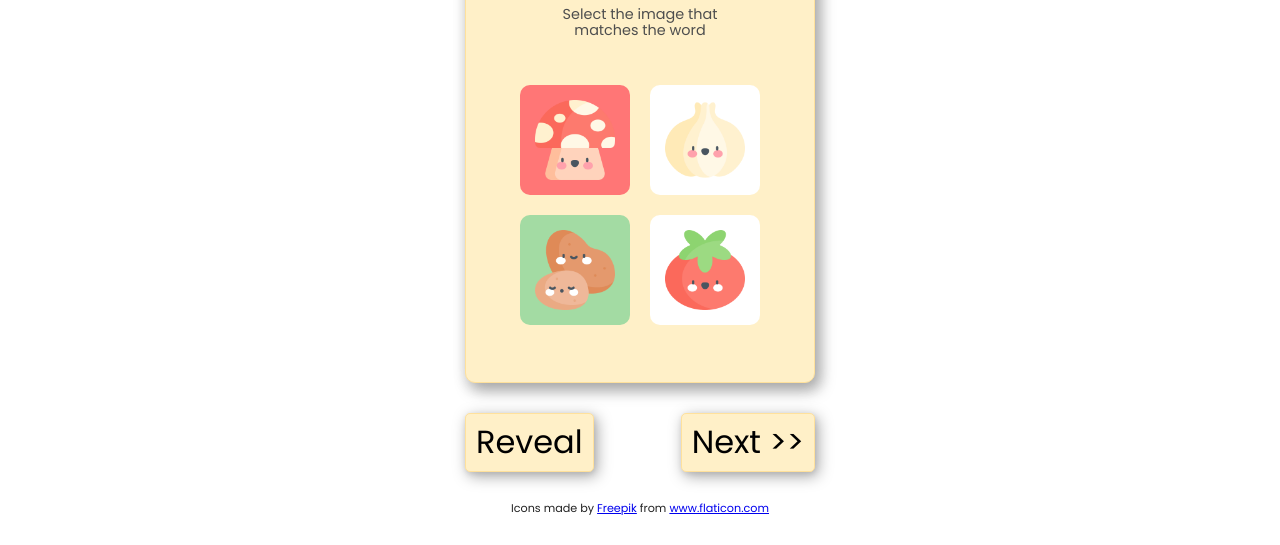
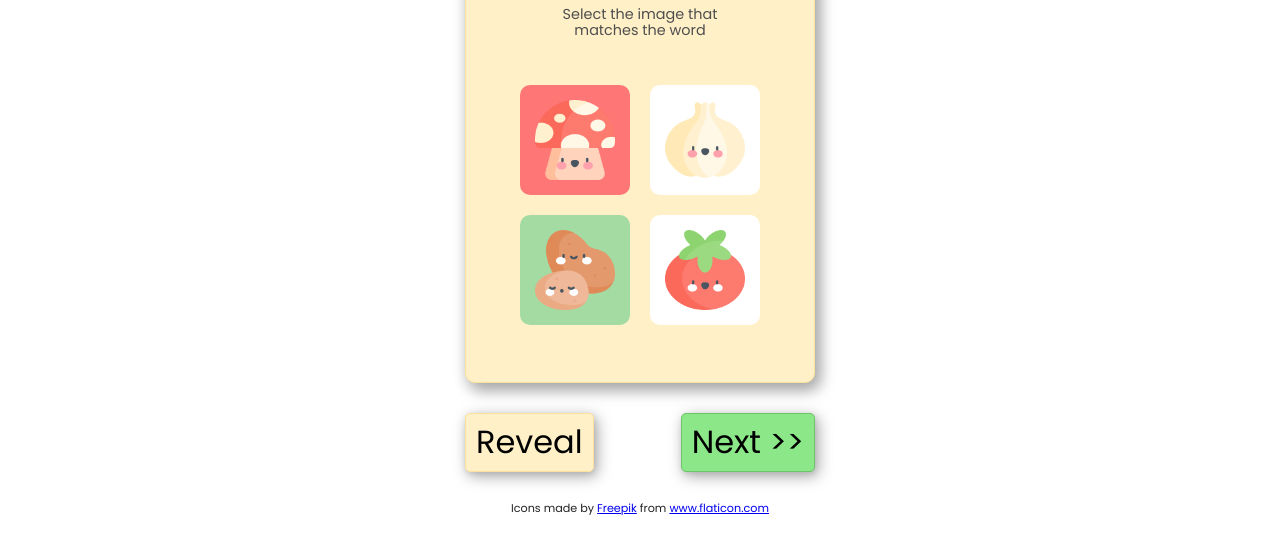
Before and after one commit to Salv4d/flashcard-app, a plain HTML site: page index.html in a window 1280 px wide. Both pictures are taken after a click on the picture 575 px from the left and 447 px from the top of the page. Shown: the part 307-852 px from the top of the page. Drawn offline with Linux system fonts and the light colour scheme.

Commit message:
change color of next button to stand out it

```diff
--- a/style.css
+++ b/style.css
@@ -10,6 +10,7 @@ body {
   align-items: center;
   justify-content: center;
   flex-direction: column;
+  transition: 500ms;
 }
 
 header {
@@ -134,6 +135,15 @@ button:hover {
   cursor: pointer;
 }
 
+#next {
+  background-color: #8ce789;
+  border-color: #6cc569;
+}
+#next:hover {
+  background-color: #45f53e;
+  border-color: #6cc569;
+}
+
 footer {
   text-align: center;
   font-size: 0.7em;
```
